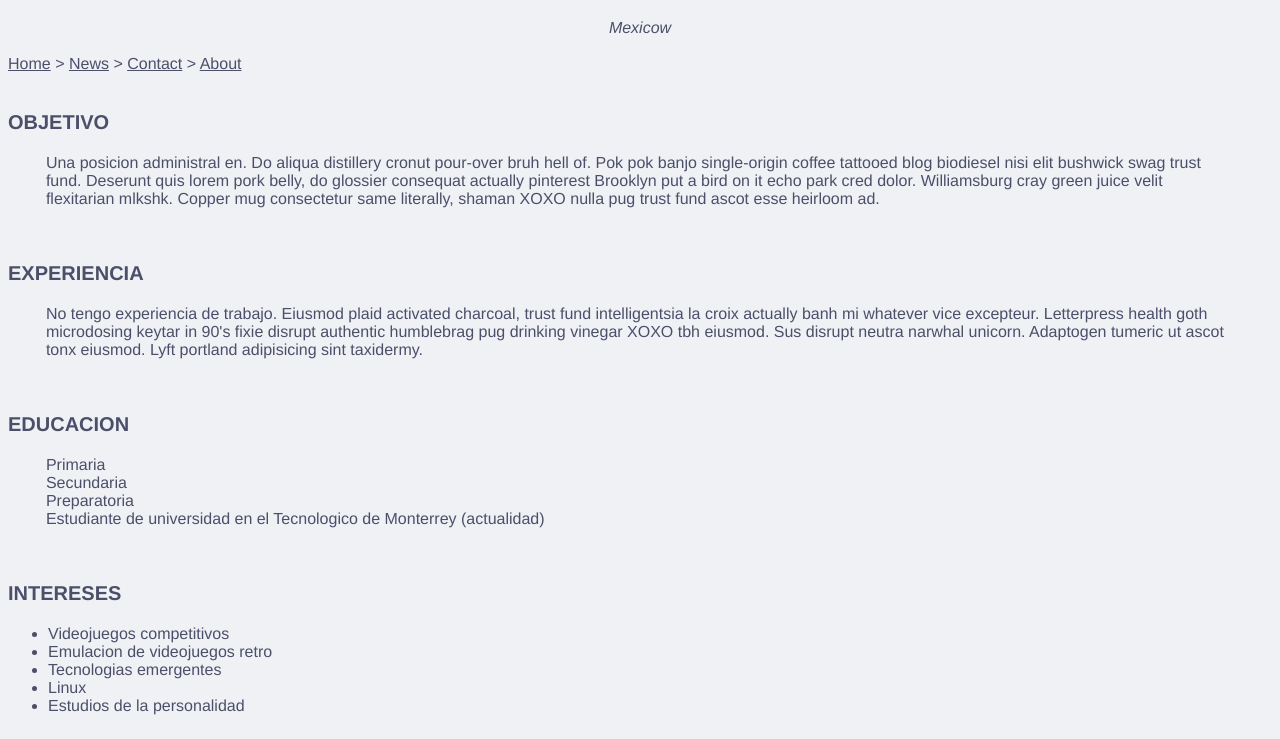
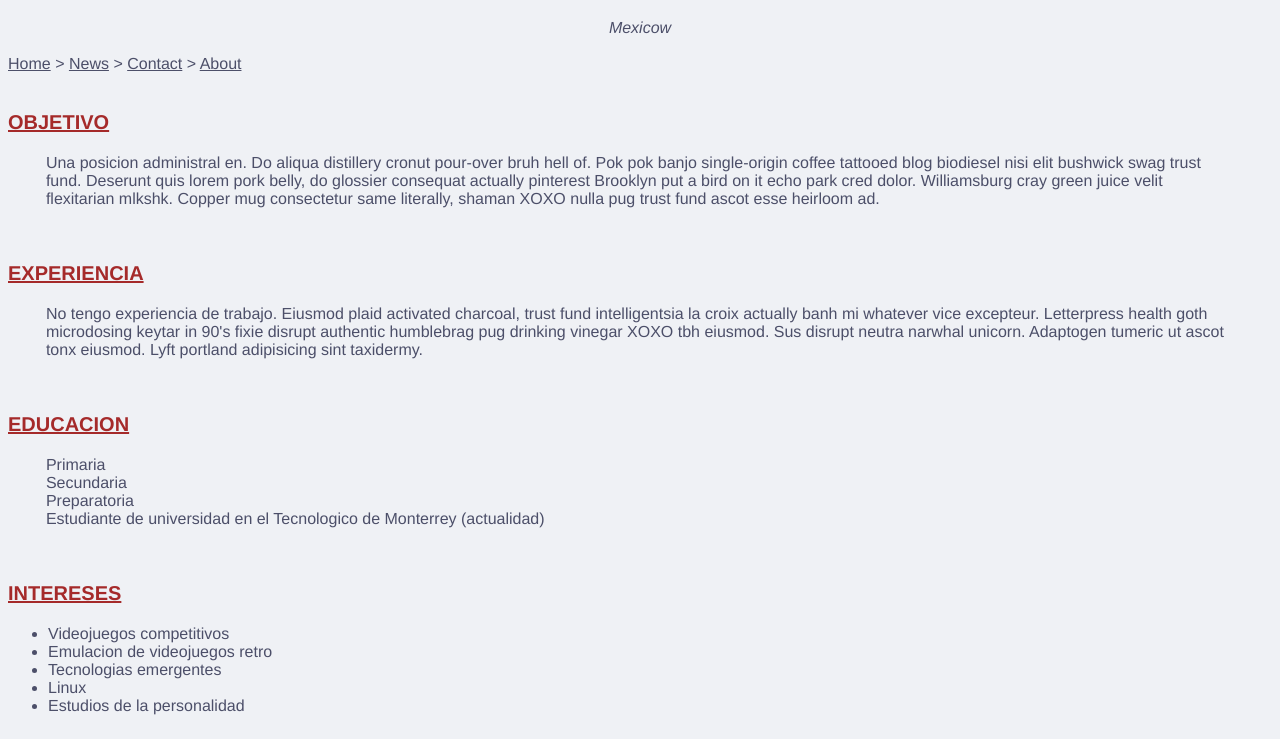
Before and after one commit to rviz/tarea-2-css, a plain HTML site: page index.html in a window 1280 px wide. Shown: the part 61-800 px from the top of the page. Drawn offline with Linux system fonts and the light colour scheme.

Commit message:
titulos style

```diff
--- a/style.css
+++ b/style.css
@@ -13,6 +13,8 @@ body{
 .titulos{
     font-weight: bold; font-size: 20px;
     text-transform: uppercase;
+    color: brown;
+    text-decoration: underline;
 }
 
 .texto{
```
